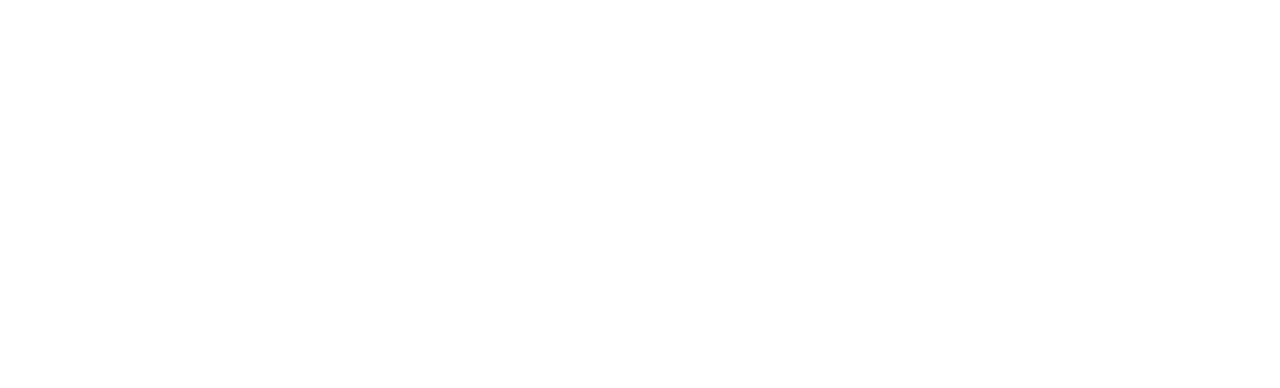
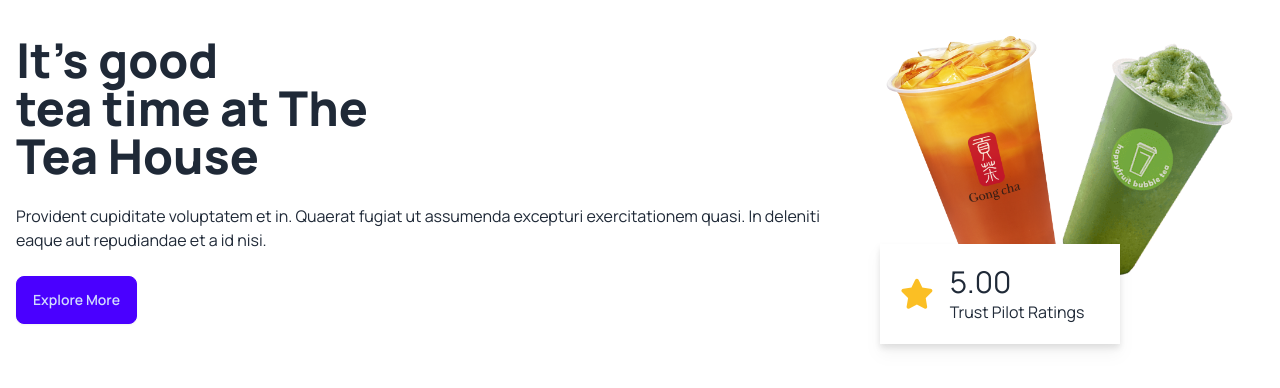
Before and after one commit to baharul-islam-shuvo/Tea-House_Project, a plain HTML site: page tea-house-project/index.html in a window 1280 px wide. Drawn offline with nearby package versions, Linux system fonts and the light colour scheme.

Commit message:
header section added

```diff
--- a/tea-house-project/index.html
+++ b/tea-house-project/index.html
@@ -1,5 +1,6 @@
 <!DOCTYPE html>
 <html lang="en">
+
 <head>
   <meta charset="UTF-8">
   <meta name="viewport" content="width=device-width, initial-scale=1.0">
@@ -14,10 +15,13 @@
   <link href="https://fonts.googleapis.com/css2?family=Manrope:wght@200..800&display=swap" rel="stylesheet">
 
   <style>
-    .font-manrope{
+    .font-manrope {
       font-family: "Manrope", sans-serif;
     }
   </style>
+
+<!-- font awesome -->
+<script src="https://kit.fontawesome.com/25fba62da2.js" crossorigin="anonymous"></script>
 
   <!-- custom color tailwind -->
   <script>
@@ -34,14 +38,41 @@
 </head>
 
 <body class="font-manrope">
-    <header>
-
+  <header class="container mx-auto">
+    <div class="hero">
+      <div class="hero-content flex-col lg:flex-row">
+        <div>
+          <h1 class="text-5xl font-extrabold">It's good <br>
+            tea time at The <br>
+            Tea House</h1>
+          <p class="py-6">Provident cupiditate voluptatem et in. Quaerat fugiat ut assumenda excepturi exercitationem
+            quasi. In deleniti eaque aut repudiandae et a id nisi.</p>
+          <button class="btn btn-primary">Explore More</button>
+        </div>
+        <div>
+          <img src="../tea-house-resource/tea-house-resources-main/images/banner.png"
+          class="max-w-sm" />
+          <div class="-mt-16 flex items-center gap-4 drop-shadow-lg bg-white p-5 w-60">
+            <i class="fa-solid fa-star text-3xl text-amber-400"></i>
+            <div>
+              <h3 class="text-3xl">
+                5.00
+              </h3>
+              <p>
+                Trust Pilot Ratings
+              </p>
+            </div>
+          </div>
+        </div>
+      </div>
+    </div>
   </header>
-    <main>
+  <main class="container mx-auto">
 
   </main>
   <footer>
 
   </footer>
 </body>
+
 </html>
```
Lines whose indentation alone changed are shown as unchanged.
